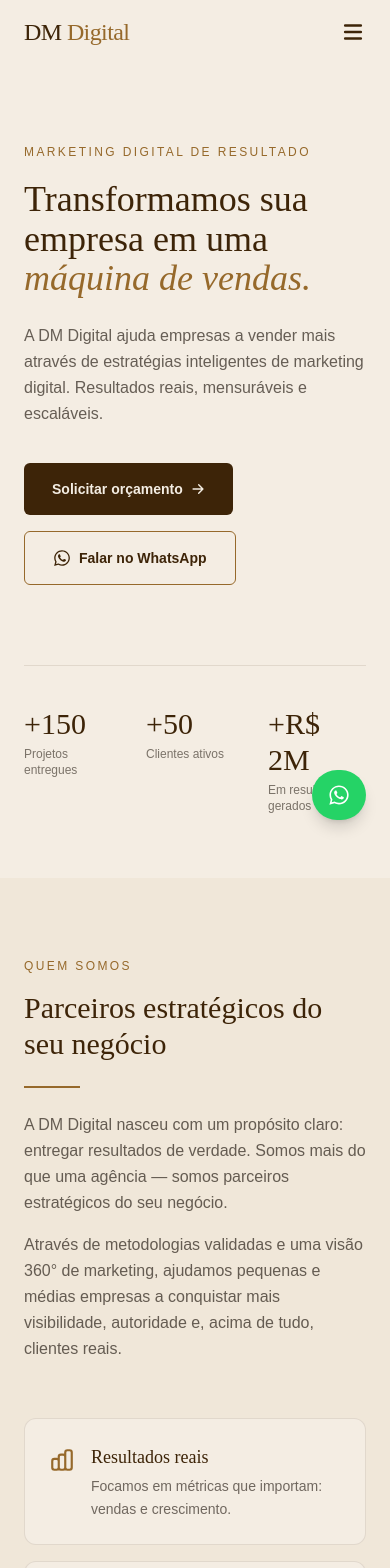
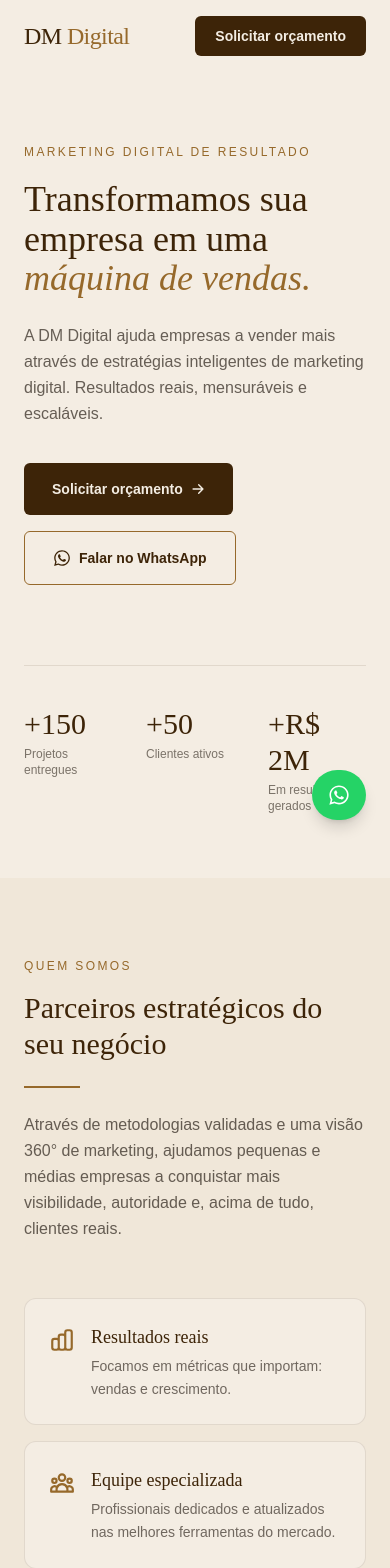
Before and after one commit to aironvalentim/dm-digital-site, a React (Vite) app: page / in a window 390 px wide. Shown: the top 1568 px of the page. Built offline with nearby package versions, Linux system fonts and the light colour scheme.

Commit message:
fix: remove menu hamburguer mobile, atualiza descricao trafego pago e paragrafo quem somos

```diff
--- a/src/components/About.jsx
+++ b/src/components/About.jsx
@@ -16,15 +16,8 @@ export default function About() {
             Parceiros estratégicos do seu negócio
           </h2>
           <div className="w-14 h-[2px] bg-bronze mb-6" />
-          <p className="font-body text-ink/70 leading-relaxed mb-4">
-            A DM Digital nasceu com um propósito claro: entregar resultados de
-            verdade. Somos mais do que uma agência — somos parceiros
-            estratégicos do seu negócio.
-          </p>
           <p className="font-body text-ink/70 leading-relaxed">
-            Através de metodologias validadas e uma visão 360° de marketing,
-            ajudamos pequenas e médias empresas a conquistar mais
-            visibilidade, autoridade e, acima de tudo, clientes reais.
+            Através de metodologias validadas e uma visão 360° de marketing, ajudamos pequenas e médias empresas a conquistar mais visibilidade, autoridade e, acima de tudo, clientes reais.
           </p>
         </div>
 
--- a/src/components/Navbar.jsx
+++ b/src/components/Navbar.jsx
@@ -1,5 +1,4 @@
 import { useState, useEffect } from "react";
-import { HiMenu, HiX } from "react-icons/hi";
 import Logo from "./Logo";
 
 const links = [
@@ -13,7 +12,6 @@ const links = [
 
 export default function Navbar() {
   const [scrolled, setScrolled] = useState(false);
-  const [open, setOpen] = useState(false);
 
   useEffect(() => {
     const onScroll = () => setScrolled(window.scrollY > 12);
@@ -22,11 +20,7 @@ export default function Navbar() {
   }, []);
 
   return (
-    <header
-      className={`fixed top-0 inset-x-0 z-40 transition-colors duration-300 ${
-        scrolled ? "bg-cream/95 backdrop-blur-sm border-b border-espresso/10" : "bg-transparent"
-      }`}
-    >
+    <header className={`fixed top-0 inset-x-0 z-40 transition-colors duration-300 ${scrolled ? "bg-cream/95 backdrop-blur-sm border-b border-espresso/10" : "bg-transparent"}`}>
       <nav className="max-w-6xl mx-auto flex items-center justify-between px-6 py-4">
         <a href="#inicio">
           <Logo />
@@ -42,42 +36,10 @@ export default function Navbar() {
           ))}
         </ul>
 
-        <a
-          href="#contato"
-          className="hidden lg:inline-block font-body text-sm font-semibold bg-espresso text-cream px-5 py-2.5 rounded-md hover:bg-bronze transition-colors"
-        >
+        <a href="#contato" className="font-body text-sm font-semibold bg-espresso text-cream px-5 py-2.5 rounded-md hover:bg-bronze transition-colors">
           Solicitar orçamento
         </a>
-
-        <button
-          className="lg:hidden text-espresso"
-          onClick={() => setOpen(!open)}
-          aria-label={open ? "Fechar menu" : "Abrir menu"}
-        >
-          {open ? <HiX size={26} /> : <HiMenu size={26} />}
-        </button>
       </nav>
-
-      {open && (
-        <div className="lg:hidden bg-cream border-t border-espresso/10 px-6 py-4">
-          <ul className="flex flex-col gap-4 font-body text-ink/80">
-            {links.map((l) => (
-              <li key={l.href}>
-                <a href={l.href} onClick={() => setOpen(false)} className="block py-1">
-                  {l.label}
-                </a>
-              </li>
-            ))}
-          </ul>
-          <a
-            href="#contato"
-            onClick={() => setOpen(false)}
-            className="mt-4 block text-center font-body text-sm font-semibold bg-espresso text-cream px-5 py-3 rounded-md"
-          >
-            Solicitar orçamento
-          </a>
-        </div>
-      )}
     </header>
   );
 }
--- a/src/data/content.js
+++ b/src/data/content.js
@@ -1,4 +1,4 @@
-export const WHATSAPP_NUMBER = "5581985840009"; // formato: 55 + DDD + número
+export const WHATSAPP_NUMBER = "5581985840009";
 export const WHATSAPP_MESSAGE = "Olá! Vim pelo site da DM Digital e gostaria de solicitar um orçamento.";
 export const whatsappLink = (customMsg) =>
   `https://wa.me/${WHATSAPP_NUMBER}?text=${encodeURIComponent(customMsg || WHATSAPP_MESSAGE)}`;
@@ -12,7 +12,7 @@ export const services = [
   {
     icon: "trending-up",
     title: "Tráfego Pago",
-    desc: "Google Ads, Meta Ads, remarketing e campanhas de conversão para atrair clientes qualificados diretamente para o seu negócio.",
+    desc: "Google Ads, Meta Ads, Google Meu Negócio, TikTok Ads, campanhas de conversão para atrair clientes qualificados diretamente para seu negócio.",
   },
   {
     icon: "monitor",
```
Also changed, not shown: 1 other file (tests, documents, lock files or other folders).
